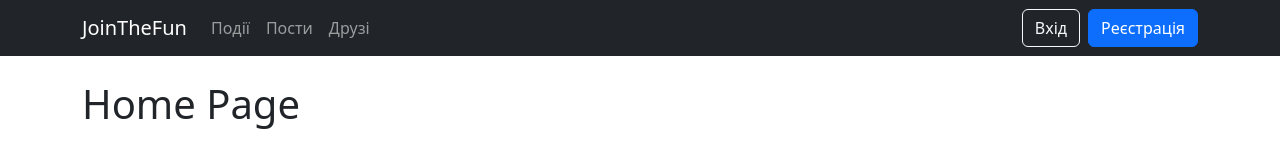
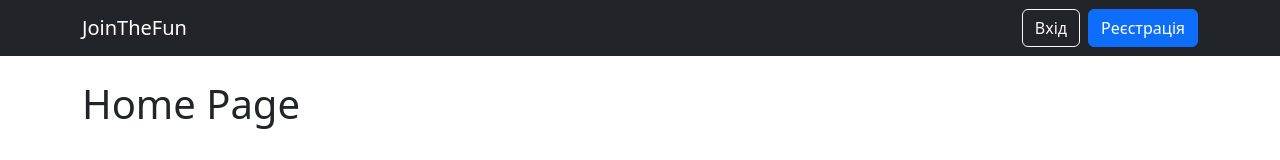
Before and after one commit to RusnakOleg/JoinTheFunFront, a React (Vite) app: page / in a window 1280 px wide. Shown: the top 160 px of the page. Built offline with nearby package versions, Linux system fonts and the light colour scheme.

Commit message:
add feature to view some icons only after auth

```diff
--- a/src/layouts/MainLayout.jsx
+++ b/src/layouts/MainLayout.jsx
@@ -23,6 +23,9 @@ export default function MainLayout() {
 
           <div className="collapse navbar-collapse" id="mainNav">
             <ul className="navbar-nav me-auto">
+              {/* Pages only for authenticated users */}
+              {isAuthenticated && (
+                <>
                   <li className="nav-item">
                     <Link className="nav-link" to="/events">
                       Події
@@ -40,6 +43,8 @@ export default function MainLayout() {
                       Друзі
                     </Link>
                   </li>
+                </>
+              )}
             </ul>
 
             {/* Правий бік navbar */}
```
Lines whose indentation alone changed are shown as unchanged.
